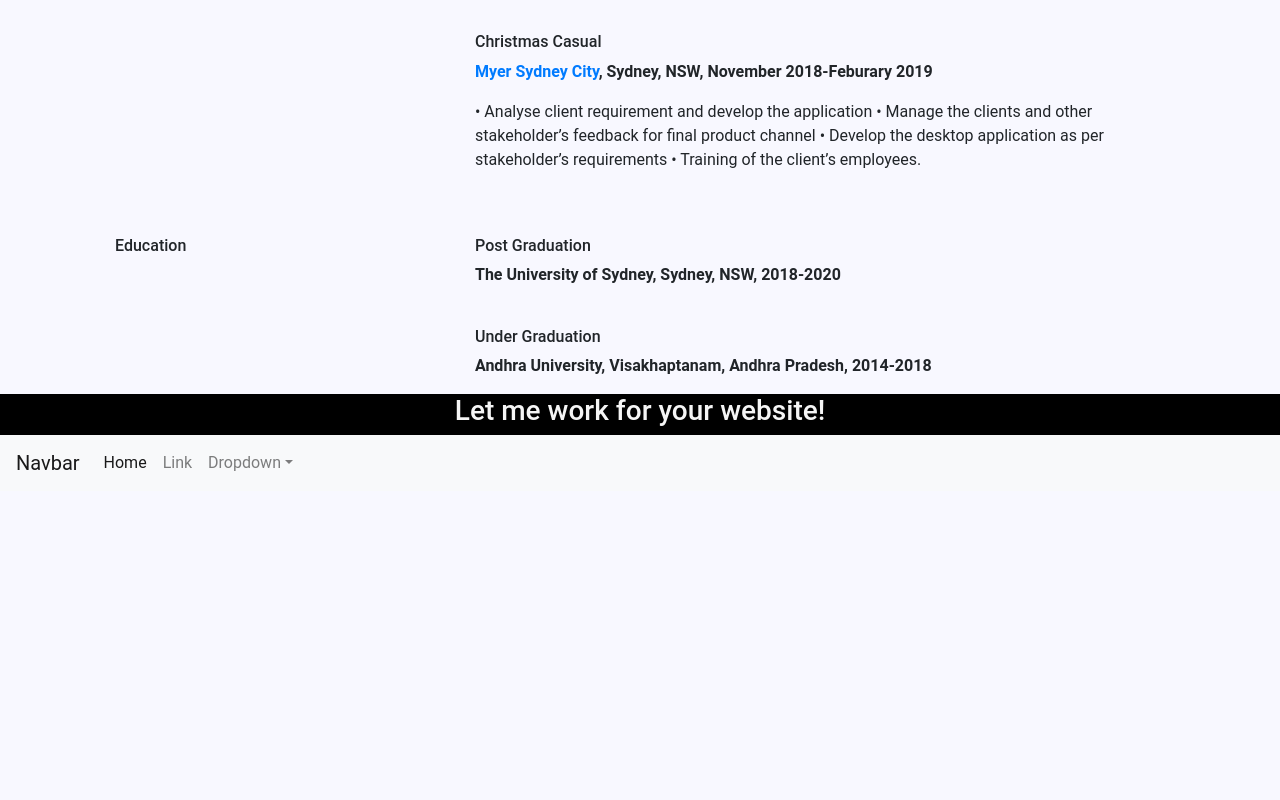
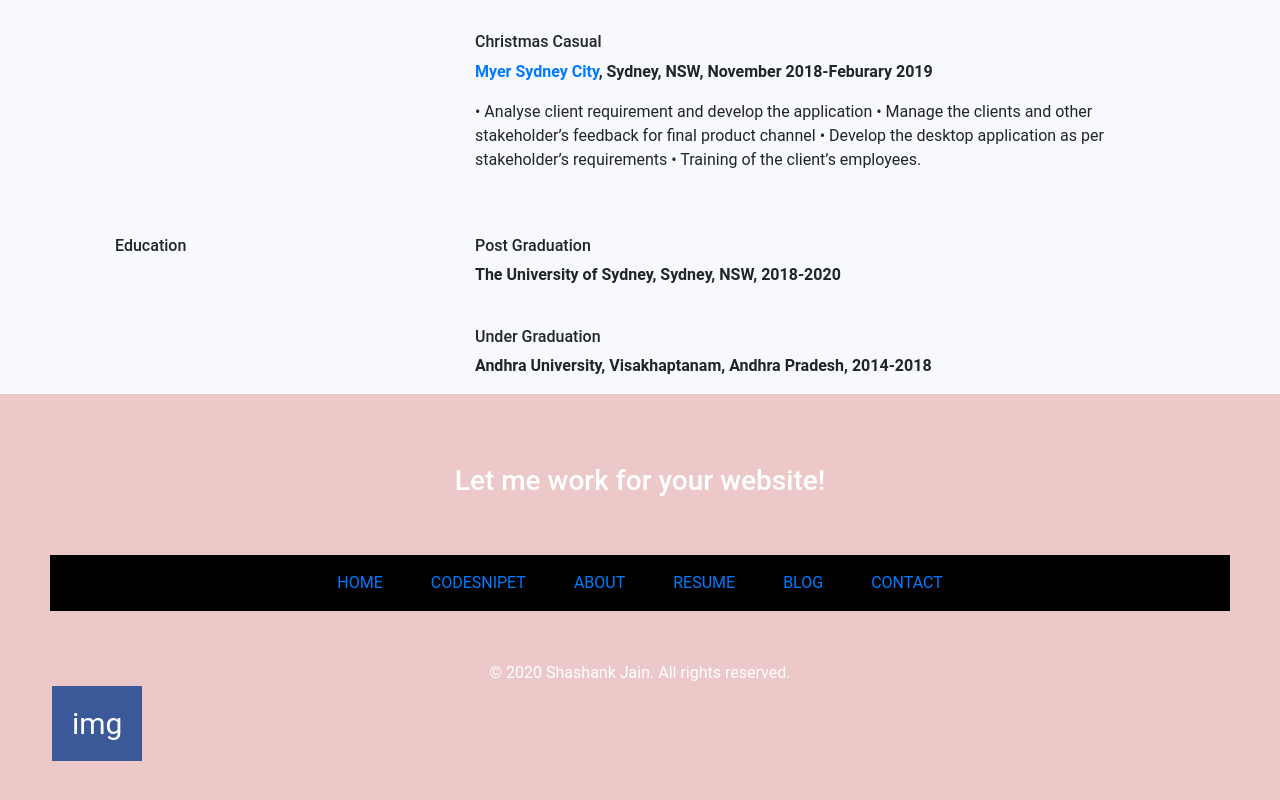
Before and after one commit to Shashank7Jain/shashank_jain_portfolio, an Angular app in the folder Shashank-Jain-Portfolio/: page /resume in a window 1280 px wide. Shown: the part 2004-2804 px from the top of the page. Before the commit the page ends 2495 px from the top, so only its background shows below. Built offline with nearby package versions, Linux system fonts and the light colour scheme.

Commit message:
updates in footer

```diff
--- a/Shashank-Jain-Portfolio/src/app/commons/footer/footer.component.html
+++ b/Shashank-Jain-Portfolio/src/app/commons/footer/footer.component.html
@@ -1,33 +1,32 @@
-<div style="    max-width: 1600px;
-margin-left: auto;
-margin-right: auto;
-max-height:100px;
-background:black;
-color:tomato">
-  <h3 align="center" style="color: whitesmoke;">Let me work for your website!</h3>
-  <nav class="navbar navbar-expand-sm navbar-light bg-light">
-    <a class="navbar-brand" href="#">Navbar</a>
-    <button class="navbar-toggler d-lg-none" type="button" data-toggle="collapse" data-target="#collapsibleNavId"
-      aria-controls="collapsibleNavId" aria-expanded="false" aria-label="Toggle navigation">
-      <span class="navbar-toggler-icon"></span>
-    </button>
-    <div class="collapse navbar-collapse" id="collapsibleNavId">
-      <ul class="navbar-nav mr-auto mt-2 mt-lg-0">
-        <li class="nav-item active">
-          <a class="nav-link" href="#">Home <span class="sr-only">(current)</span></a>
+<div class="majordiv">
+  <h3 align="center">Let me work for your website!</h3>
+  <div style="padding-top: 50px;
+  padding-bottom:50px">
+    <nav class="navbar navbar-expand-sm justify-content-center" style="background-color: black;">
+      <div>
+        <ul class="navbar-nav">
+          <li class="nav-item">
+            <a class="nav-link" href="/">HOME</a>
           </li>
           <li class="nav-item">
-          <a class="nav-link" href="#">Link</a>
+            <a class="nav-link" href="#">CODESNIPET</a>
           </li>
-        <li class="nav-item dropdown">
-          <a class="nav-link dropdown-toggle" href="#" id="dropdownId" data-toggle="dropdown" aria-haspopup="true"
-            aria-expanded="false">Dropdown</a>
-          <div class="dropdown-menu" aria-labelledby="dropdownId">
-            <a class="dropdown-item" href="#">Action 1</a>
-            <a class="dropdown-item" href="#">Action 2</a>
-          </div>
+          <li class="nav-item">
+            <a class="nav-link" href="#">ABOUT</a>
+          </li>
+          <li class="nav-item">
+            <a class="nav-link" href="/resume">RESUME</a>
+          </li>
+          <li class="nav-item">
+            <a class="nav-link" href="#">BLOG</a>
+          </li>
+          <li class="nav-item">
+            <a class="nav-link" href="#">CONTACT</a>
           </li>
         </ul>
       </div>
     </nav>
   </div>
+  <p style="text-align: center; color:white">© 2020 Shashank Jain. All rights reserved.</p>
+  <a href="#" class="fa fa-facebook">img</a>
+</div>
--- a/Shashank-Jain-Portfolio/src/app/commons/footer/footer.component.scss
+++ b/Shashank-Jain-Portfolio/src/app/commons/footer/footer.component.scss
@@ -0,0 +1,42 @@
+.majordiv {
+  height: 500px;
+  padding-right: 50px;
+  padding-top: 70px;
+  padding-left: 50px;
+  padding-bottom: 50px;
+  background-color: #ecc8c8;
+  ;
+}
+
+.fa {
+  padding: 20px;
+  font-size: 30px;
+  width: 50px;
+  text-align: center;
+  text-decoration: none;
+  margin: 5px 2px;
+}
+
+.fa:hover {
+  opacity: 0.7;
+}
+
+.fa-facebook {
+  background: #3B5998;
+  color: white;
+}
+
+
+h3 {
+  color: white
+}
+
+.navbar-expand-sm .navbar-nav .nav-link {
+  padding-right: 1.5rem;
+  padding-left: 1.5rem;
+}
+
+.navlink {
+  display: flex;
+  justify-content: center
+}
```
Lines whose indentation alone changed are shown as unchanged.
